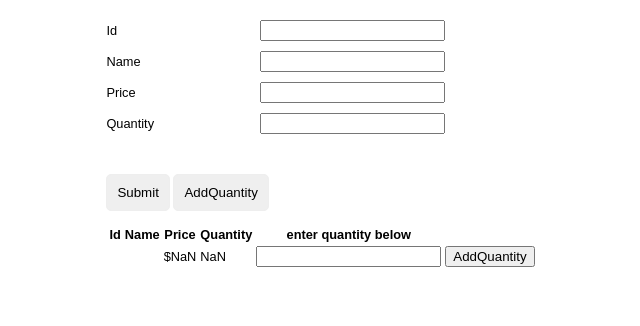
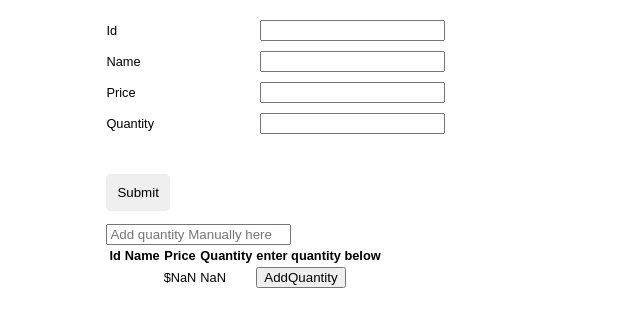
Before and after one commit to kartikCedcoss/price-quantity-increasse, a plain HTML site: page src/index.html in a window 1280 px wide. Both pictures are taken after a click on the button "Submit". Shown: the whole page, without its empty margins (28-668 px from the left). Drawn offline with nearby package versions, Linux system fonts and the light colour scheme.

Commit message:
rework done

```diff
--- a/src/index.html
+++ b/src/index.html
@@ -29,10 +29,11 @@
             			</label>
 			<p class="submit">
 				<input type="button" name="add_product" id="btnSubmit" value="Submit">
-                <input type="button" name="add_Quantity" id="btnSubmitIn"  value="AddQuantity">
+
 							</p>
 
     <div>
+		<td> <input type="text" name="add_Quantity" id="quantityIn"  placeholder="Add quantity Manually here" > </td>
         <div id="product_list" ></div>
 
         </div>
--- a/src/myscript.js
+++ b/src/myscript.js
@@ -29,7 +29,7 @@ function add() {
       productArr[i].price +
       "</td><td>" +
       productArr[i].quantity +
-      '</td> <td> <input type="text" name="add_Quantity" id="quantityIn" > </td> <td> <input type="button" name="add_Quantity" id="btnSubmitIn" onclick= " addQuantity(' + parseInt(productArr[i].quantity) +')"" value="AddQuantity"></td> </tr>';
+      '</td>  <td> <input type="button" name="add_Quantity" id="btnSubmitIn" onclick= " addQuantity(' + parseInt(productArr[i].quantity) +')"" value="AddQuantity"></td> </tr>';
   }
   html += "</table>";
   document.getElementById("product_list").innerHTML = html;
```
